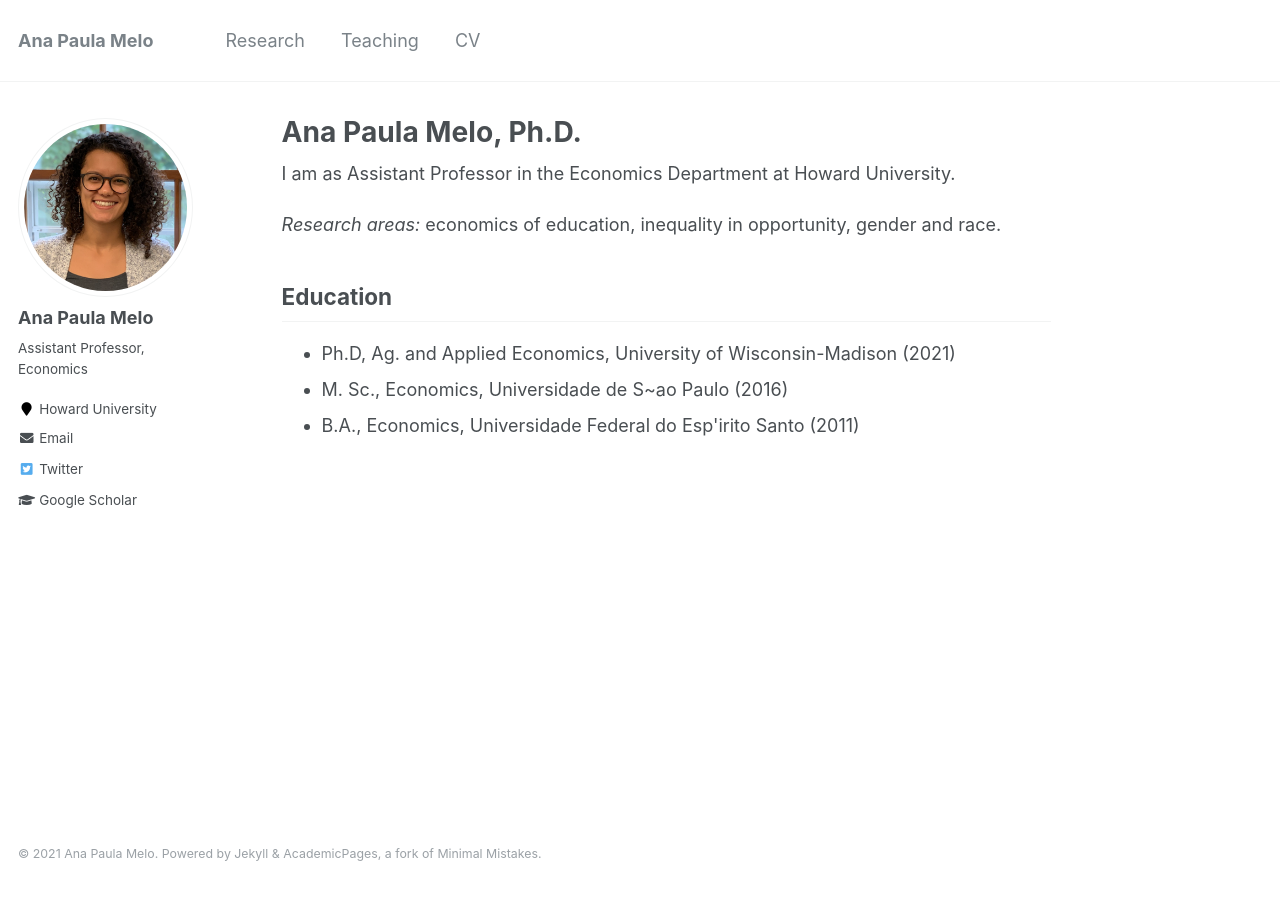
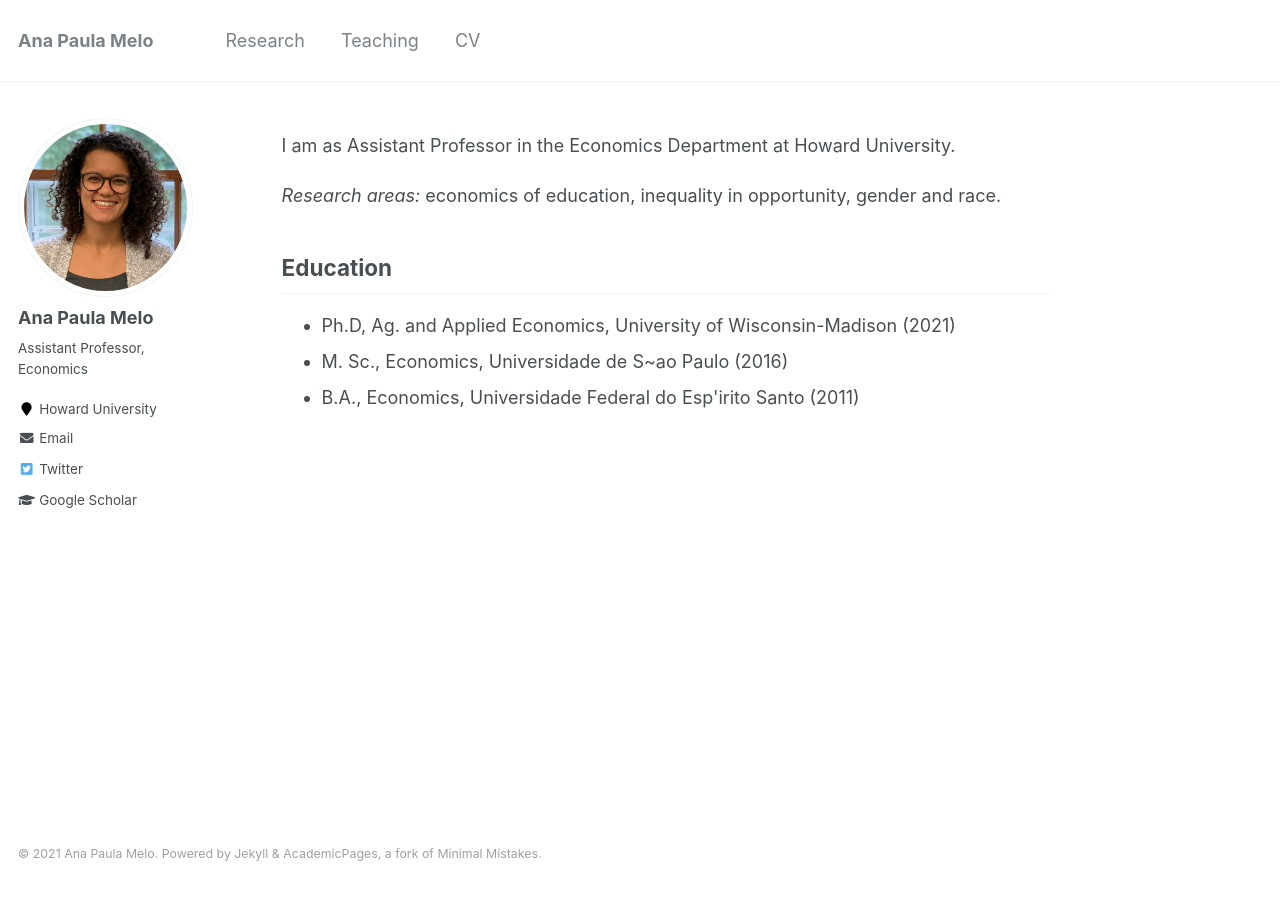
Before and after one commit to anapmelo/anapmelo.github.io, a Jekyll site: the page built from _pages/about.md, in a window 1280 px wide. Built offline with Jekyll 4.4.1, drawn with Linux system fonts in a browser that asks for light colours.

Commit message:
Update about.md

```diff
--- a/_pages/about.md
+++ b/_pages/about.md
@@ -1,6 +1,6 @@
 ---
 permalink: /
-title: "Ana Paula Melo, Ph.D."
+title: ""
 excerpt: "About me"
 author_profile: true
 redirect_from:
```
